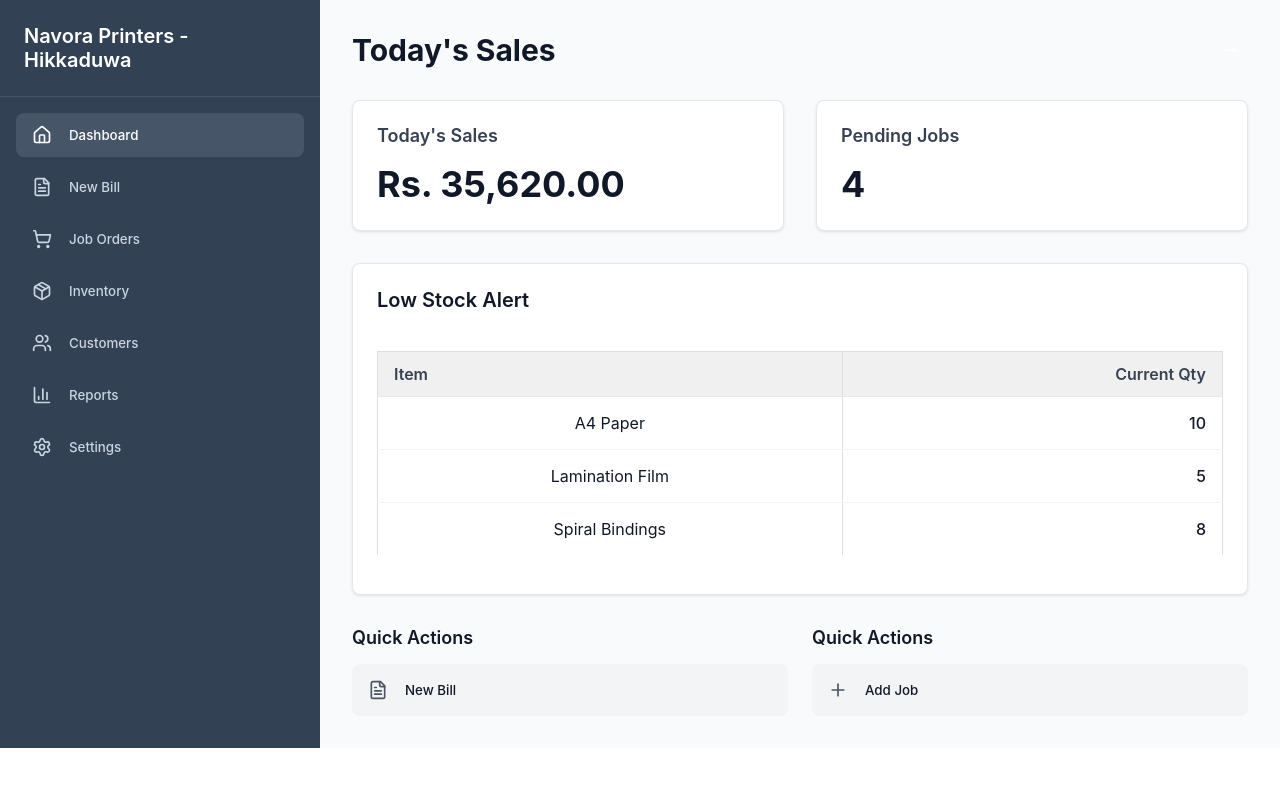
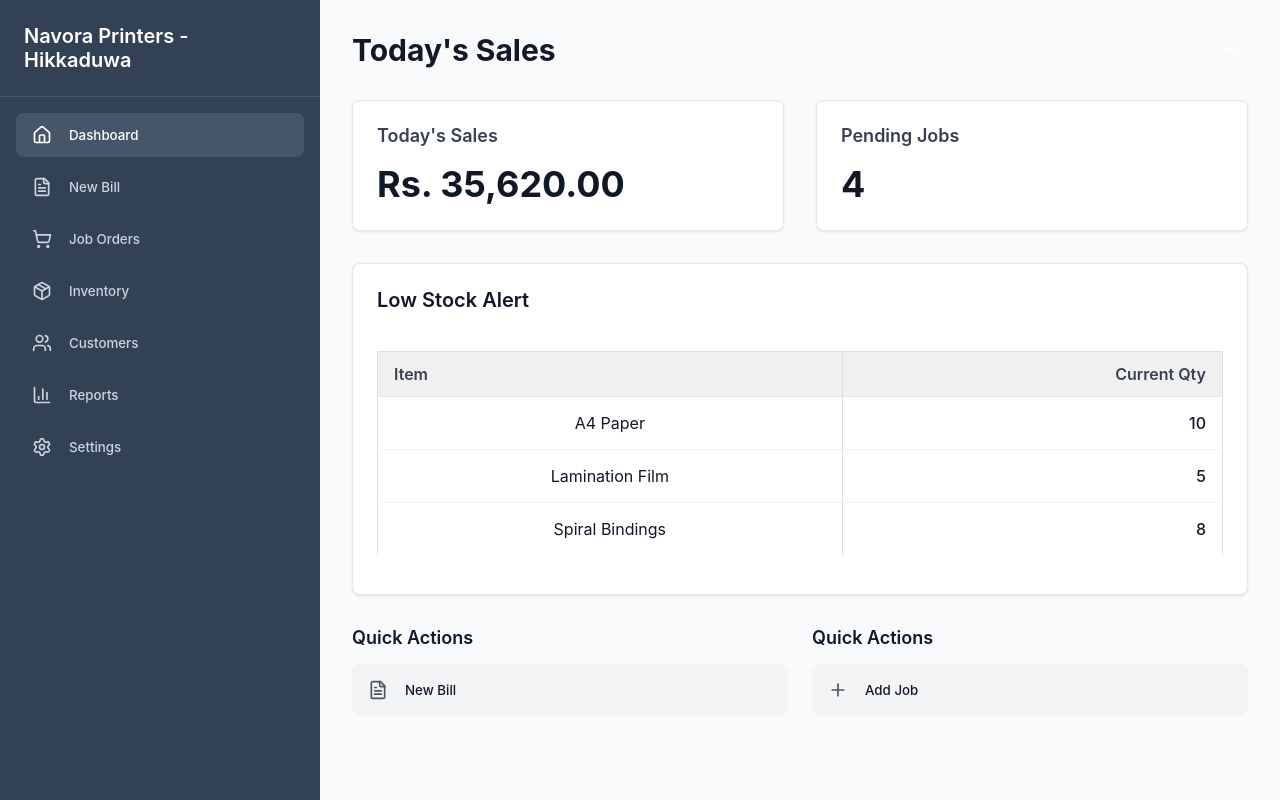
Before and after one commit to PamojX/SmartPOS, a React (Create React App) app in the folder frontend/: page / in a window 1280 px wide. Built offline with nearby package versions, Linux system fonts and the light colour scheme.

Commit message:
fix-sidebar issue

```diff
--- a/frontend/src/components/Sidebar/Sidebar.css
+++ b/frontend/src/components/Sidebar/Sidebar.css
@@ -2,7 +2,7 @@
   width: 320px;
   background-color: #334155;
   color: white;
-  /*height: 100vh;*/
+  min-height: 100vh;
   display: flex;
   flex-direction: column;
 }
@@ -66,4 +66,5 @@
 
 .sidebar-menu-label {
   font-weight: 500;
+
 }
```
Also changed, not shown: 1 other file (tests, documents, lock files or other folders).
